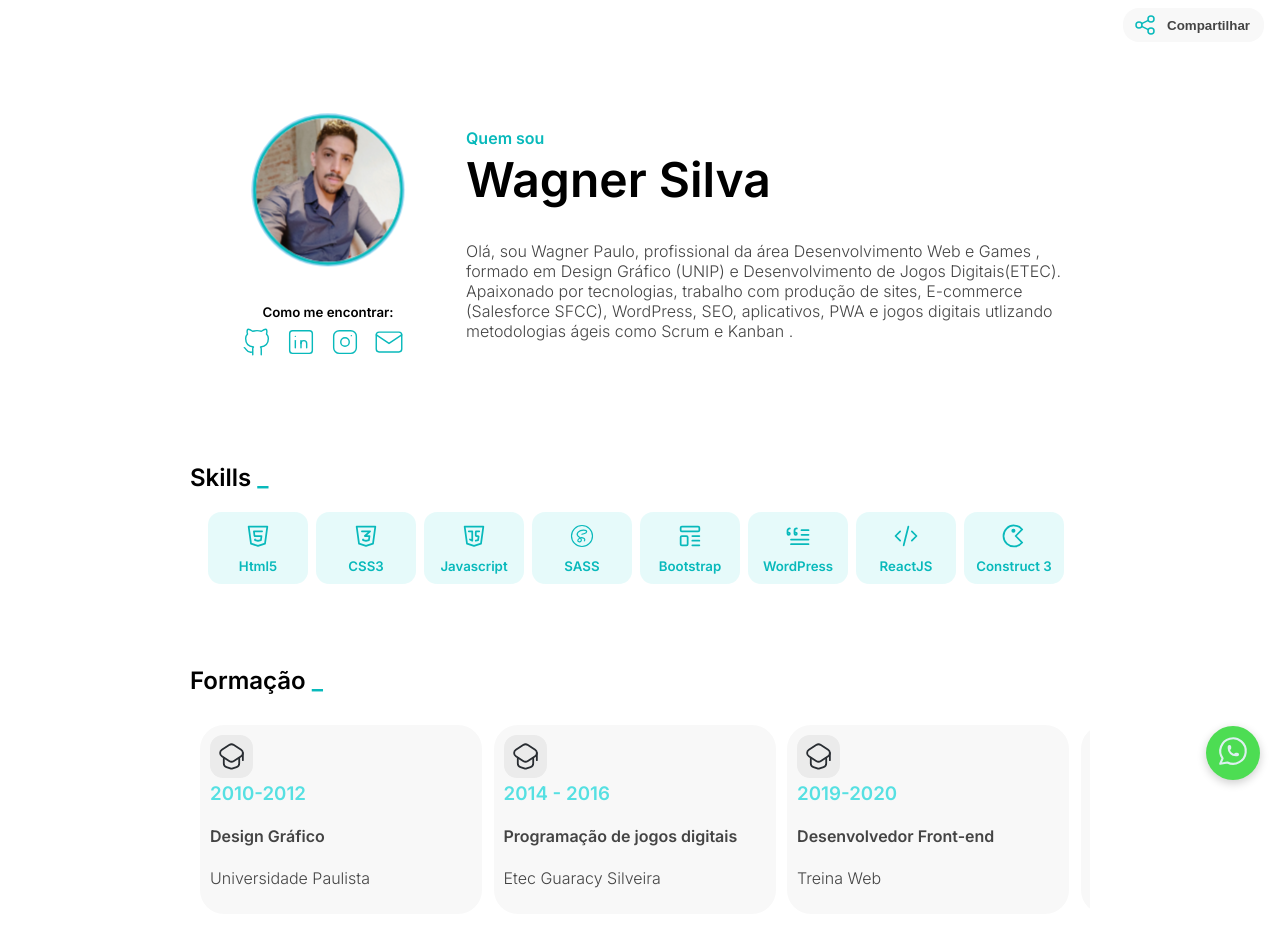
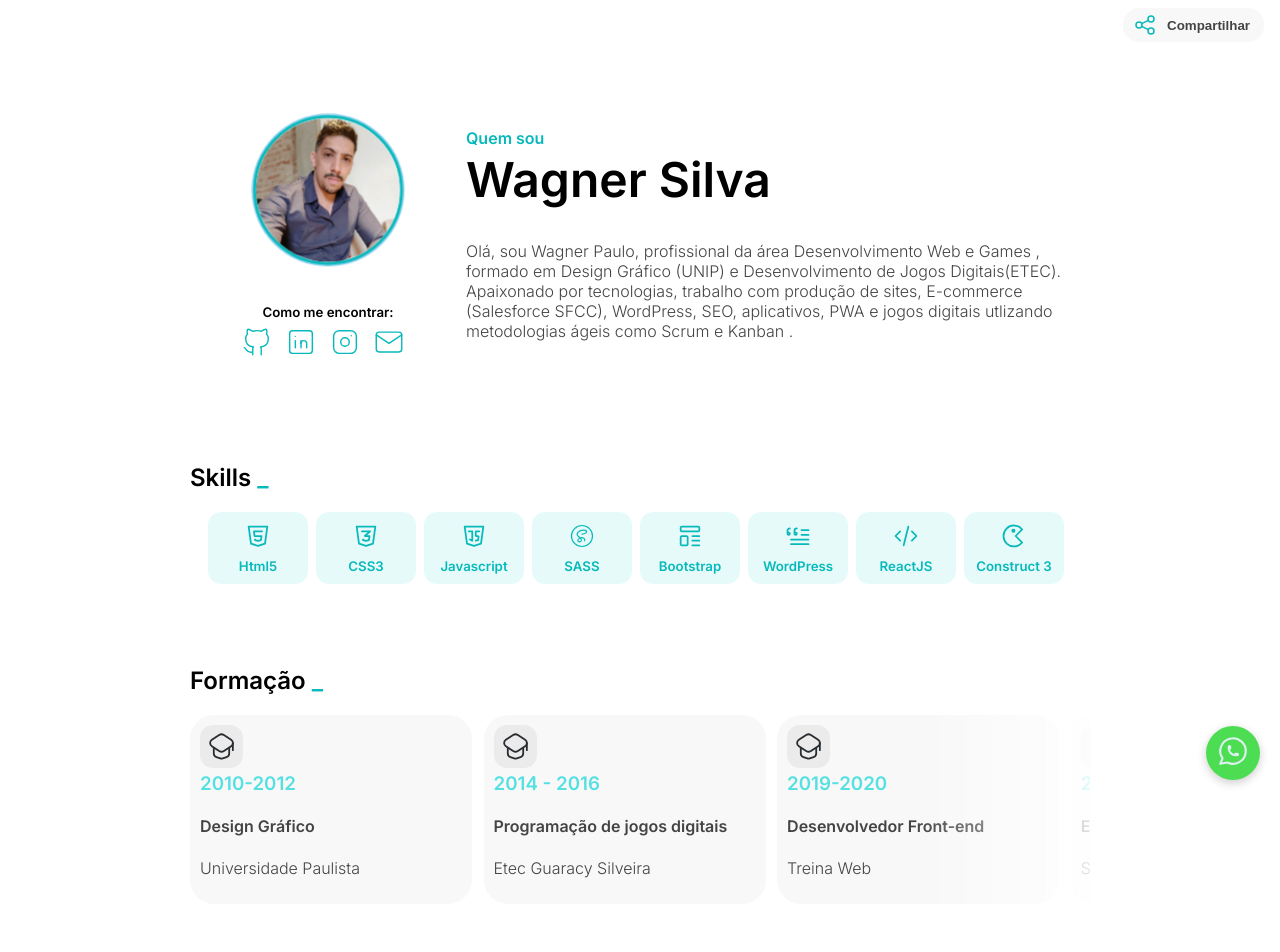
Before and after one commit to wagstalos/potfolio, a React (Create React App) app: page / in a window 1280 px wide. Shown: the top 952 px of the page. Built offline with nearby package versions, Linux system fonts and the light colour scheme; no server answers.

Commit message:
feat: shadow slider

```diff
--- a/src/App.css
+++ b/src/App.css
@@ -2,6 +2,10 @@
 
 * {
   padding: 0;
+}
+
+html {
+  overflow-x: hidden;
 }
 
 body {
@@ -21,7 +25,7 @@ button {
   cursor: pointer;
 }
 
-h5{
+h5 {
   margin-bottom: 5px;
 }
 
@@ -92,15 +96,29 @@ h5{
   color: white;
 }
 
-.tag-new:empty{
+.tag-new:empty {
   background-color: transparent;
 }
 
-h2:after{
+h2:after {
   content: " _";
-  color:#08b9bb;
+  color: #08b9bb;
 }
 
+.wp-slider {
+  position: relative;
+}
+
+.wp-slider:after {
+  content: "";
+  position: absolute;
+  right: -4px;
+  top: 0;
+  background: linear-gradient(270deg, #fff -16.41%, transparent);
+  height: 100%;
+  width: 20%;
+  z-index: 2;
+}
 
 @media only screen and (max-width: 600px) {
   .mr-50 {
@@ -117,12 +135,12 @@ h2:after{
     text-align: center;
   }
 
-  h1,h2 {
+  h1, h2 {
     text-align: center;
 
   }
 
-  h1{
+  h1 {
     font-size: 2.5em;
   }
 
--- a/src/components/cards/style.css
+++ b/src/components/cards/style.css
@@ -6,7 +6,6 @@
     background-color: #f8f8f8;
     border-radius: 24px;
     padding: 10px;
-    margin: 10px;
     width: 262px;
 }
 
--- a/src/components/slider/index.js
+++ b/src/components/slider/index.js
@@ -7,7 +7,7 @@ import "swiper/swiper.scss";
 
 export default function Slider() {
   return (
-    <div>
+    <div className="wp-slider">
       <Swiper
         spaceBetween={10}
         slidesPerView={3.1}
@@ -15,7 +15,7 @@ export default function Slider() {
           // when window width is >= 640px
           300: {
             pagination: true,
-            slidesPerView: 1.1,
+            slidesPerView: 1.2,
           },
           600: {
             slidesPerView: 3.1,
```
